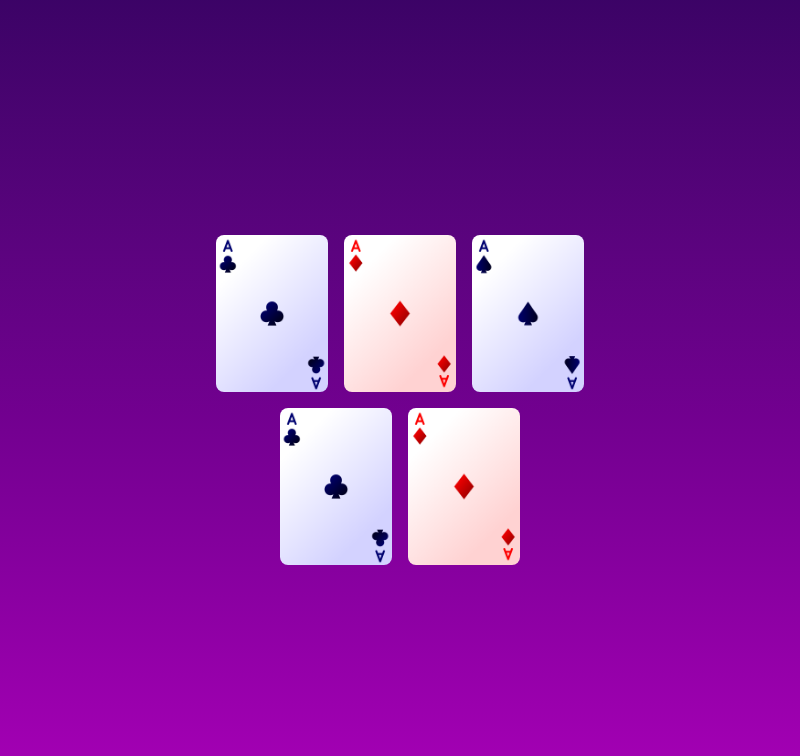
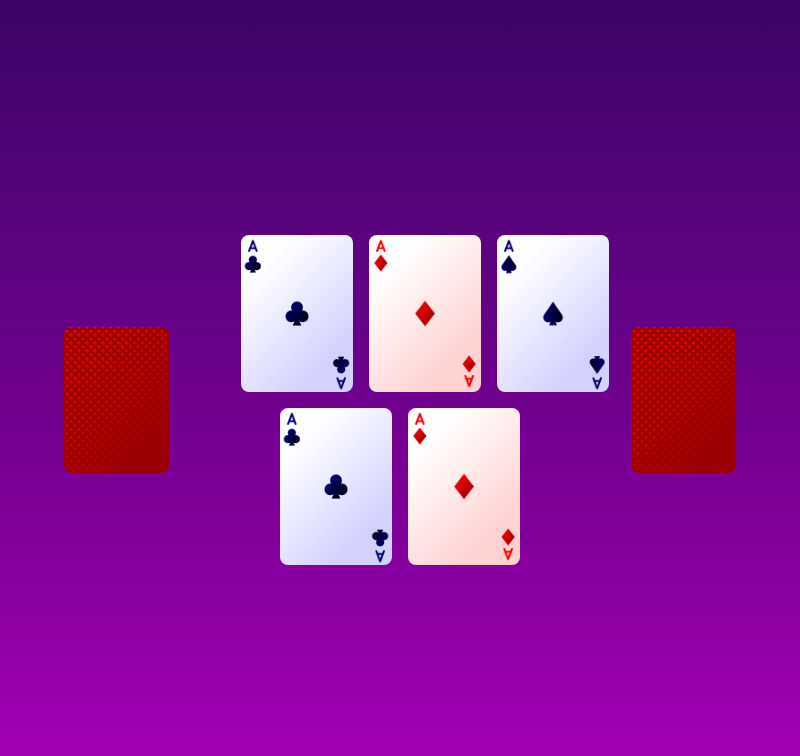
Before and after one commit to Nicholas6809/blackjack, an Electron app: page index.html in a window 800 px wide. Drawn offline with Linux system fonts and the light colour scheme.

Commit message:
feat: implement structure for leftover cards and deck

```diff
--- a/index.html
+++ b/index.html
@@ -7,7 +7,10 @@
         <meta name="viewport" content="width=device-width, initial-scale=1">
     </head>
     <body class="bg-linear-to-b from-purple-950 to-fuchsia-700">
-        <div class="flex w-screen h-screen justify-center items-center">
+        <div class="flex flex-row w-screen h-screen justify-center items-center">
+            <div id="leftovers" class="w-30 h-fit m-16">
+                <img class="w-auto h-auto rounded-lg" src="imgs/back.png">
+            </div>
             <div id="table" class="flex flex-col items-center w-fit h-fit">
                 <div id="dealer-hand" class="flex flex-row size-fit">
                     <img class="w-28 h-auto rounded-lg m-2" src="imgs/ace_clubs.png">
@@ -19,6 +22,9 @@
                     <img class="w-28 h-auto rounded-lg m-2" src="imgs/ace_diamonds.png">
                 </div>
             </div>
+            <div id="deck" class="w-30 h-fit m-16">
+                <img class="w-auto h-auto rounded-lg" src="imgs/back.png">
+            </div>
         </div>
     </body>
 
```
Also changed, not shown: styles/style.css.
